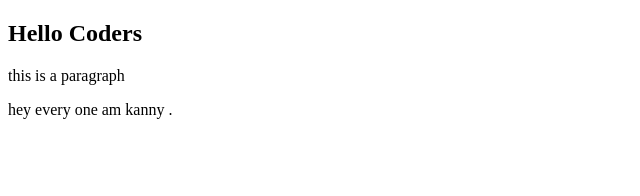
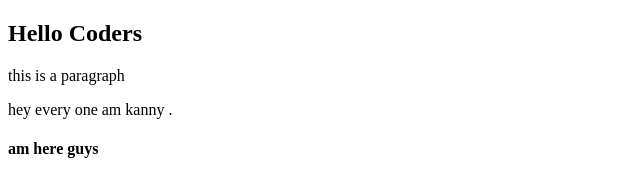
Before and after one commit to kiwanacollins/WhatsAppClone, a plain HTML site: page index.html in a window 1280 px wide. Shown: the whole page, without its empty margins (0-640 px from the left). Drawn offline with Linux system fonts and the light colour scheme.

Commit message:
h4 added

```diff
--- a/index.html
+++ b/index.html
@@ -9,5 +9,6 @@
     <h2>Hello Coders</h2>
     <p>this is a paragraph</p>
     <p>hey every one am kanny .</p>
+    <h4>am here guys</h4>
 </body>
 </html>
```
